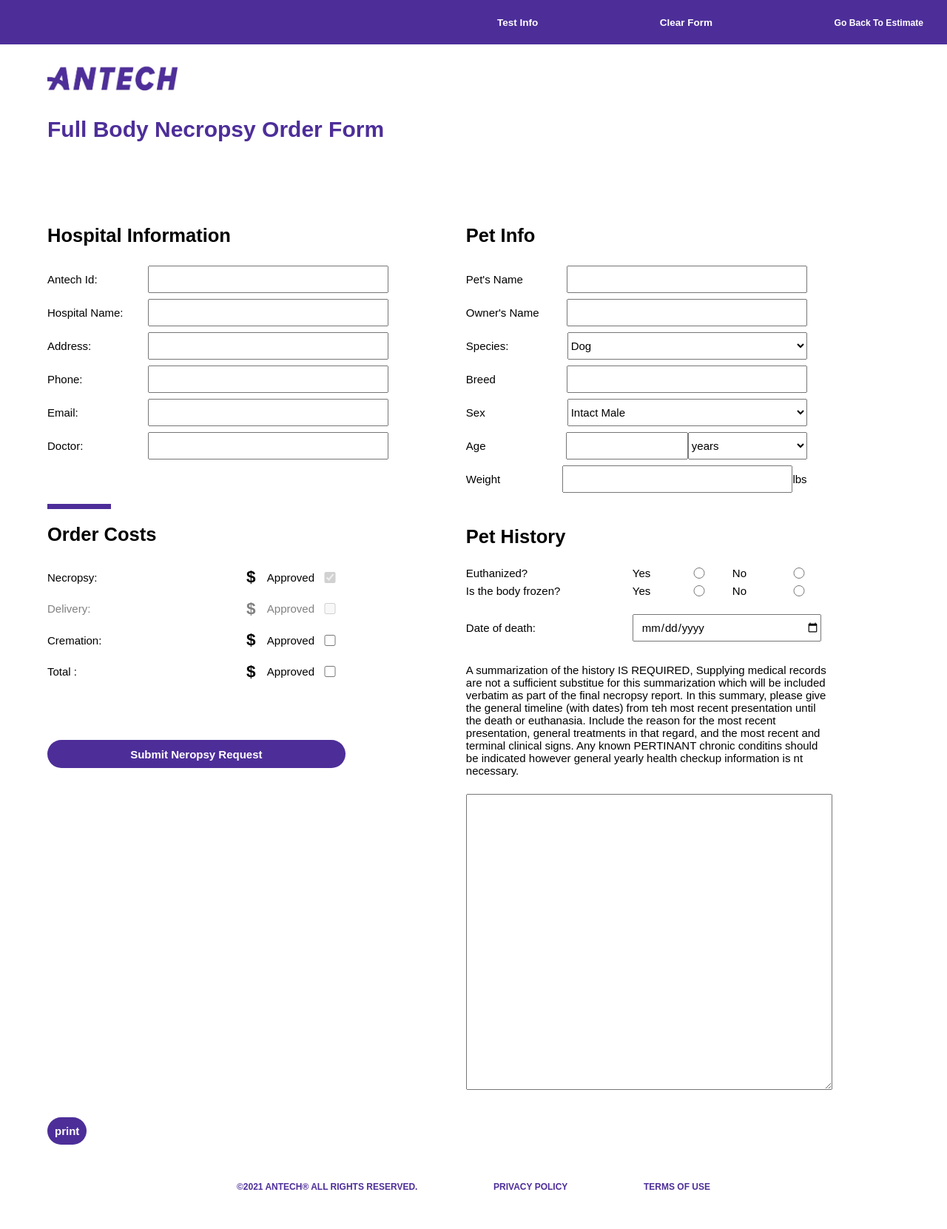
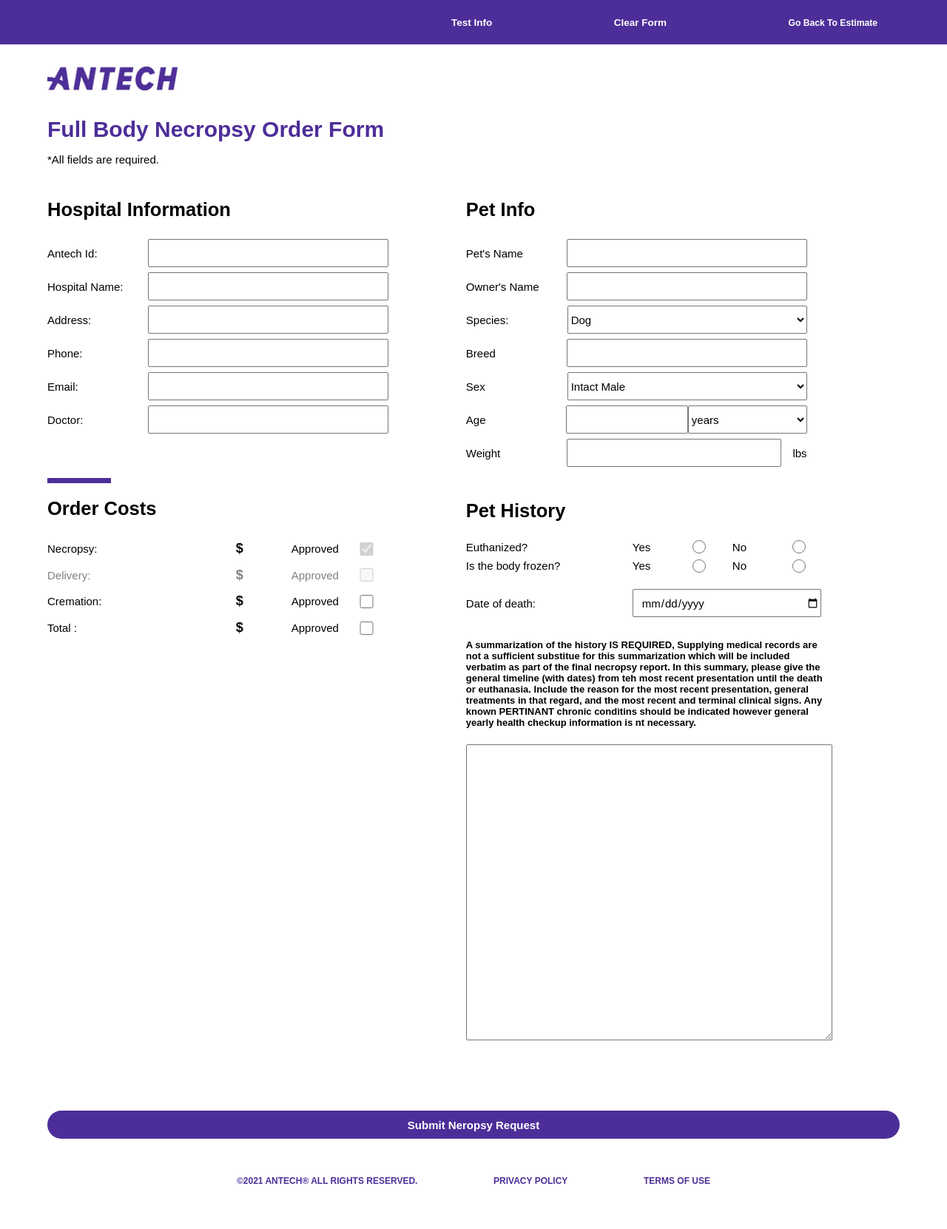
Before and after one commit to KISMET-INC/antech, a CodeIgniter app: page /Lamp/order in a window 1280 px wide. Shown: the whole page at 74% size. After the commit the page ends 1600 px from the top, so only its background shows below. Run offline with CodeIgniter, Linux system fonts and the light colour scheme; data that the repository does not hold is empty.

Commit message:
almost done

```diff
--- a/Lamp/application/controllers/Estimate_Controller.php
+++ b/Lamp/application/controllers/Estimate_Controller.php
@@ -180,11 +180,11 @@ class Estimate_Controller extends CI_Controller {
         $this->array_helper->buildPostArray('estimate', $this->input->post());
 
         // SET BOOLEANS TO TRUE IF CALCULATION VALUES ARE GREATER THAN 0
-        if($this->input->post('delivery_cost') > 0){
+        if(strlen($this->input->post('delivery_cost')) > 2){
             $this->array_helper->updateSession('estimate', 'delivery_approved', "TRUE");
         }
 
-        if($this->input->post('cremation_cost') > 0){
+        if(strlen($this->input->post('cremation_cost')) > 2){
             $this->array_helper->updateSession('estimate', 'cremation_approved', "TRUE");
         }
 
--- a/Lamp/application/views/order_viewer.php
+++ b/Lamp/application/views/order_viewer.php
@@ -17,8 +17,8 @@
 
     <main id= 'order_form' class='wrapper'>
         <h1> Full Body Necropsy Order Form </h1>
-       <!-- ERRORS -->
-       <div id='error_list' style='color:red' class ='error'></div>
+        <p>*All fields are required.</p>
+
 
         <!-- BEGIN ORDER FORM -->
         <form id='submit' name='submit' onsubmit='validateAndFill(event)' method="POST" class='flex3'>
@@ -105,7 +105,7 @@
                                 value = '<?php echo $estimate['necropsy_cost'] ?>'
                                 >
 
-                        <label  class='necro_cost approve'> Approved</label><br>
+                        <label  class='necro_cost approved'> Approved</label><br>
                         <input checked disabled type="checkbox" id="necro" name="necro" value=" Necropsy Cost Approved">
                     </div>
                     <!-- SHIPPING  -->
@@ -120,7 +120,7 @@
                                 value = '<?php echo $estimate['delivery_cost'] ?>'
                                 >
                         <!-- CHECKBOX -->
-                        <label class='delivery_cost approve' for="ship_check"> Approved</label><br>
+                        <label class='delivery_cost approved' for="ship_check"> Approved</label><br>
                         <input
                             id="ship_check"
                             class = 'delivery_cost check'
@@ -148,7 +148,7 @@
                                 >
 
                         <!-- CHECKBOX -->
-                        <label class='cremation_cost approve' for="crem_check"> Approved</label><br>
+                        <label class='cremation_cost approved' for="crem_check"> Approved</label><br>
                         <input
                             id="crem_check"
                             name="cremation_approved"
@@ -169,26 +169,19 @@
                                 <input
                                     id='total_cost'
                                     name = 'total_cost '
-                                    class='total_cost cost'
+                                    class='total_cost total_approved cost'
                                     type='text'
                                     readonly
                                     value = '<?php echo $estimate['total_cost'] ?>'
                                 >
-                        <label class='total_approved approve' for="total_check">Approved</label><br>
+                        <label class='total_approved approved' for="total_check">Approved</label><br>
                             <input
                                 id="total_check"
                                 name="total_approved"
                                 type="checkbox"
                                 value="TRUE"
-                                <?php
-                                    if($estimate['total_approved']=== "TRUE"){
-                                        echo 'checked';
-                                    }
-                                ?>
                                 >
                     </div>
-                     <!-- SUBMIT -->
-                    <input class='button' type='submit' value='Submit Neropsy Request'>
                 </fieldset>
 
             </section>
@@ -285,7 +278,7 @@
 
                             <div id='euthanized'>
                             <!-- EUTHANIZED -->
-                                <label class='radio_label'>Euthanized?</label>
+                                <label class='euthanized radio_label '>Euthanized?</label>
                                 <label  class='euthanized radio' for="euthanized_yes">Yes</label>
                                 <input  class='euthanized' type="radio" name="euthanized" id='euthanized_yes' value="Yes">
 
@@ -294,7 +287,7 @@
                             </div>
                             <!-- FROZEN -->
                             <div id='frozen'>
-                                <label class='radio_label'>Is the body frozen?</label>
+                                <label class='frozen radio_label'>Is the body frozen?</label>
                                 <label class='frozen radio' for="frozen_yes">Yes</label>
                                 <input class='frozen' type="radio" name="frozen" id='frozen_yes' value="Yes">
 
@@ -309,8 +302,8 @@
 
 
                     <!--SUMMARY  -->
-                    <section id='h_summary'>
-                        <label class='summary' for='summary'>A summarization of the history IS REQUIRED, Supplying medical records are not a sufficient substitue for this summarization which will be included verbatim as part of the final necropsy report. In this summary, please give the general timeline (with dates) from teh most recent presentation until the death or euthanasia. Include the reason for the most recent presentation, general treatments in that regard, and the most recent and terminal clinical signs. Any known PERTINANT chronic conditins should be indicated however general yearly health checkup information is nt necessary.</label>
+                    <section id='summary_section'>
+                        <label id='summary_label' class='summary' for='summary'>A summarization of the history IS REQUIRED, Supplying medical records are not a sufficient substitue for this summarization which will be included verbatim as part of the final necropsy report. In this summary, please give the general timeline (with dates) from teh most recent presentation until the death or euthanasia. Include the reason for the most recent presentation, general treatments in that regard, and the most recent and terminal clinical signs. Any known PERTINANT chronic conditins should be indicated however general yearly health checkup information is nt necessary.</label>
                         <textarea class='summary' id='summary' name='summary'><?php echo $estimate['summary'] ?></textarea>
                     </section>
                 </fieldset>
@@ -320,8 +313,12 @@
         </form>
         <br>
         <!-- Clear Session Data -->
-        <a href='/Lamp/index.php/order_controller/populateForm'>Add Test Info </a><br>
-        <button onclick="window.print()">print</button>
+        <!-- <a href='/Lamp/index.php/order_controller/populateForm'>Add Test Info </a><br>
+        <button onclick="window.print()">print</button> -->
+         <!-- ERRORS -->
+         <div id='error_list' style='color:red' class ='error'></div>
+         <!-- SUBMIT -->
+        <input form='submit' class='button' type='submit' value='Submit Neropsy Request'>
 
 
 
--- a/Lamp/css/style.css
+++ b/Lamp/css/style.css
@@ -17,6 +17,17 @@
     margin: auto;
 }
 
+.cost {
+    font-weight: bold;
+    font-size: 1.5em;
+    margin: 0.2em;
+    padding: 0;
+    height: fit-content;
+    text-align: right;
+    border:none;
+}
+
+
 /*********************/
 /* H TAGS
 /*********************/
@@ -66,6 +77,8 @@ header a {
 
 #nav {
     grid-column-start: 2;
+    margin-left:-2em;
+
 }
 
 .faq_link {
@@ -428,19 +487,150 @@ button,
 }
 
 
-#questions h3 {
-    margin-bottom: 20px;
+
+/*********************************/
+/*  ORDER FORM
+/********************************/
+
+#order_form h1 {
+    color: var(--purple);
+    font-size: 2em;
+    margin-bottom: 0.5em;
 }
 
-#questions {
-    width: 50%;
+#order_form h3 {
+    font-size: 1.7em;
+    margin-bottom: 1em;
 }
 
 
-#questions hr {
-    border-top: 7px solid var(--bgreen);
-    background-color: var(--bgreen);
-    width: 200px;
+#order_form #error_list{
+    height: 5em;
+}
+
+
+#order_form input[type='checkbox'],
+#order_form input[type='radio']
+{
+    height: 1.2em;
+    width: 6em;
+}
+form#submit {
+    margin-top: 3em;
+}
+
+#left_col {
+    justify-content: space-around;
+    width: 40%;
+}
+#order_form .button {
+    margin-top: 5em;
+}
+
+fieldset div {
+    display:flex;
+    align-items: center;
+    margin-top: 0.5em;
+}
+
+fieldset div label {
+    display:inline-block;
+    width: 13em;
+    min-width: 5em;
+}
+#order_form #error_list {
+    height: fit-content;
+}
+/*********************************/
+/*  HOSPITAL INFORMATION
+/********************************/
+
+/*********************************/
+/*  ORDER COSTS
+/********************************/
+
+#order_form .approved {
+    text-align: right;
+    width:10em;
+}
+
+#order_form .cost {
+    border: none;
+    min-width: 1.5em;
+    font-size: 1.2em;
+    width:25%;
+}
+
+#order_form #total_cost.red {
+    color:red;
+}
+
+
+/*********************************/
+/*  PET INFO
+/********************************/
+input.age {
+    width:50%;
+}
+
+select.age_type {
+    width:50%;
+}
+#order_form .weight {
+    margin-right:15px;
+}
+/*********************************/
+/*  PET HISTORY
+/********************************/
+#order_form label.radio {
+    min-width: 0;
+    width: 3em;
+}
+#summary_section {
+    margin-top: 2em;
+    width:100%;
+    font-weight: bold;
+}
+
+#summary_section #summary_label {
+    font-size: 13px;
+}
+
+#order_form textarea {
+    width: 100%;
+    height: 400px;
+    overflow-y: auto;
+    margin-top: 1.5em;
+}
+
+#death_date {
+    margin-top: 1.5em;
+}
+
+label.summary {
+    display:block;
+    width:100%;
+}
+
+input.death_date {
+    width: 17em;
+}
+label.death_date {
+    width:15em;
+}
+
+
+
+
+
+
+
+
+
+
+
+#pet_section {
+    width: 40%;
 }
 
 
@@ -455,17 +645,18 @@ button,
 
 
 
-#order_form #error_list{
-    height: 5em;
-}
+
+/*********************************/
+/*  SUCCESS
+/********************************/
 #thanks {
     margin-bottom: 2em;
 }
 
-.estimate.wrapper {
+/* .estimate.wrapper {
     margin: 100px auto;
 
-}
+} */
 #success button {
     margin-bottom: 2em;
 }
@@ -495,97 +686,18 @@ button,
 #pet_hist{
     width: 65%;
 }
-#order_form input[type='checkbox'],
-#order_form input[type='radio']
-{
-    height: 1em;
-    width: 6em;
-}
 
-#order_form .approve {
-    text-align: right;
-    width:1em;
-}
 
-#order_form .cost {
-    border: none;
-    min-width: 1.5em;
-}
-input.age {
-    width:50%;
-}
-/* input.weight {
-    width:90%;
-    margin-right: 10px;
-} */
-select.age_type {
-    width:50%;
-}
-#order_form h1 {
-    margin-bottom: 0.5em;
-}
 
-#submit {
-    margin-top: 1.5em;
-}
 
-#order_form label.radio {
-   min-width: 0;
-    width: 3em;
-}
 
-input.death_date {
-    width: 17em;
-}
-label.death_date {
-    width:15em;
-}
 
-fieldset div {
-    display:flex;
-    align-items: center;
-    margin-top: 0.5em;
-}
-#death_date {
-    margin-top: 1.5em;
-}
-fieldset div label {
-    display:inline-block;
-    width: 13em;
-    min-width: 5em;
-}
+
+
 .radio_label {
     min-width: 15em;
 }
-#order_form h3 {
-    font-size: 1.7em;
-    margin-bottom: 1em;
-}
-#left_col {
-    justify-content: space-around;
-    width: 40%;
-}
-#h_summary {
-    margin-top: 2em;
-    width:100%;
-}
 
-#pet_section {
-    width: 40%;
-}
-#order_form textarea {
-    width: 100%;
-    height: 400px;
-    overflow-y: auto;
-    margin-top: 1.5em;
-}
-label.summary {
-    display:block;
-    width:100%;
-}
-#order_form .button {
-    margin-top: 5em;
-}
 #history,
 #costs {
     margin-top: 3em;
@@ -625,14 +728,6 @@ label.summary {
 }
 
 
-.cost {
-    font-weight: bold;
-    font-size: 1.5em;
-    margin: 0.2em;
-    padding: 0;
-    height: fit-content;
-    text-align: right;
-}
 
 
 form div{
```
Also changed, not shown: other parts of Lamp/css/style.css (+52 -42 lines), Lamp/application/views/estimate_viewer.php (+4 -4 lines).
